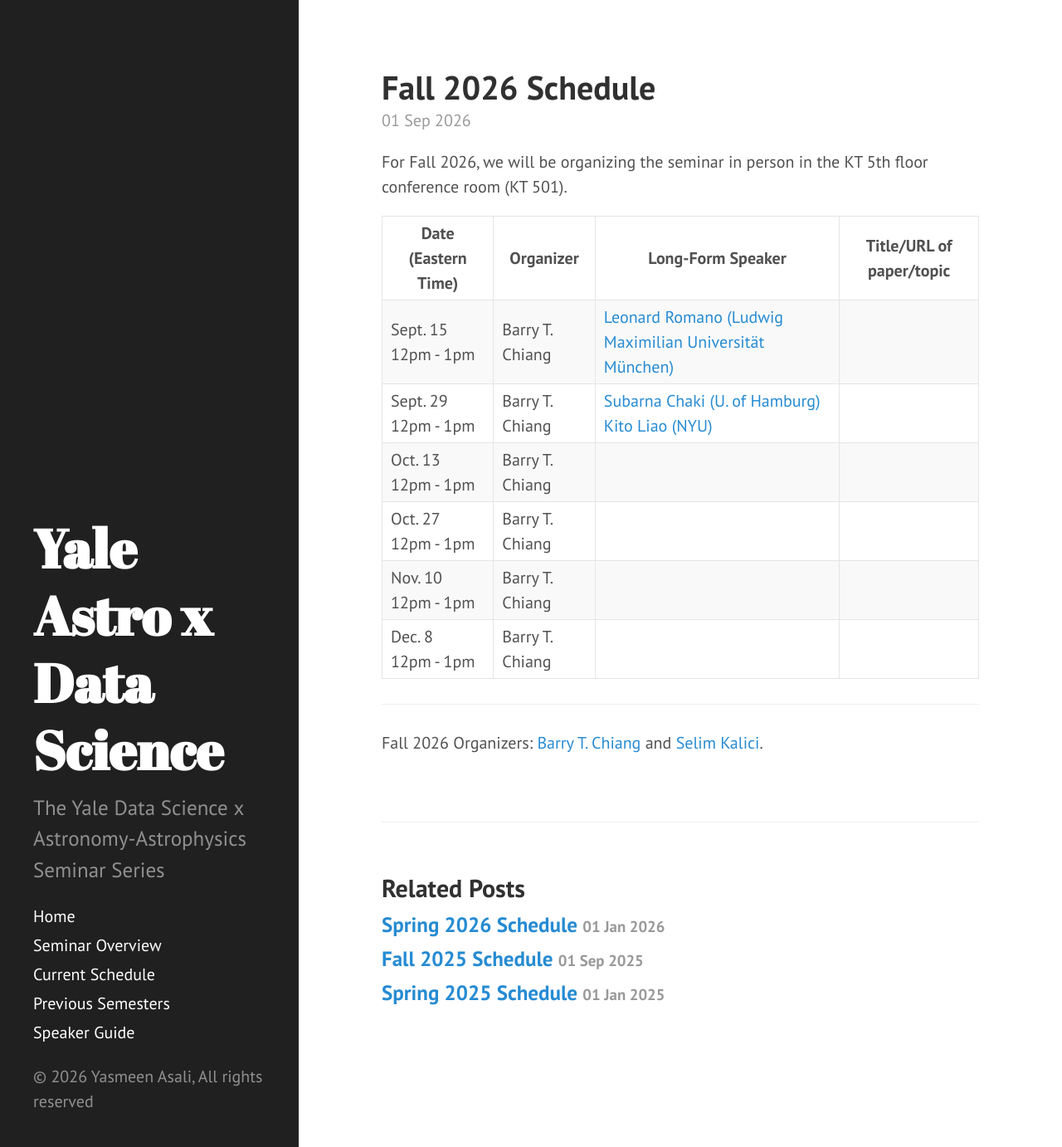
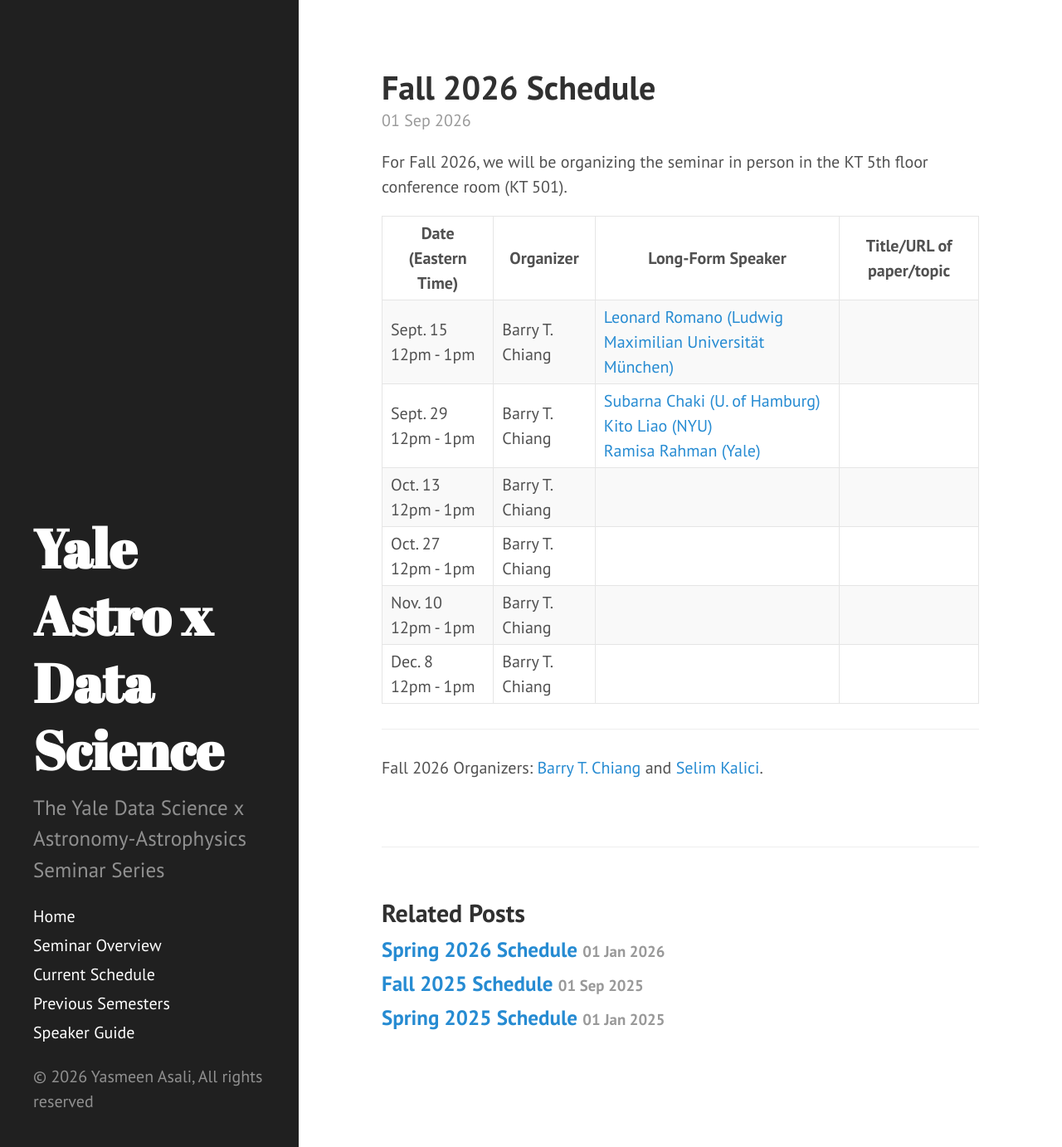
Before and after one commit to yale-dsaas/yale-dsaas.github.io, a Jekyll site: the page built from _posts/2026-09-01-fallschedule.md, in a window 1280 px wide and 1382 px high. Shown: the whole window at 83% size. Built offline with Jekyll 4.4.1, drawn with Linux system fonts in a browser that asks for light colours.

Commit message:
Add Ramisa Rahman to the fall schedule

```diff
--- a/_posts/2026-09-01-fallschedule.md
+++ b/_posts/2026-09-01-fallschedule.md
@@ -24,7 +24,7 @@ For Fall 2026, we will be organizing the seminar in person in the KT 5th floor c
     <tr>
       <td>Sept. 29<br>12pm - 1pm</td>
       <td>Barry T. Chiang</td>
-      <td><a href="https://www.qu.uni-hamburg.de/qurs/membership/interviews/26-04-subarna-chaki.html">Subarna Chaki (U. of Hamburg)</a><br><a href="https://github.com/kitokamada">Kito Liao (NYU)</a></td>
+      <td><a href="https://www.qu.uni-hamburg.de/qurs/membership/interviews/26-04-subarna-chaki.html">Subarna Chaki (U. of Hamburg)</a><br><a href="https://github.com/kitokamada">Kito Liao (NYU)</a><br><a href="https://ramistarblob.github.io/">Ramisa Rahman (Yale)</a></td>
       <td></td>
     </tr>
     <tr>
```
